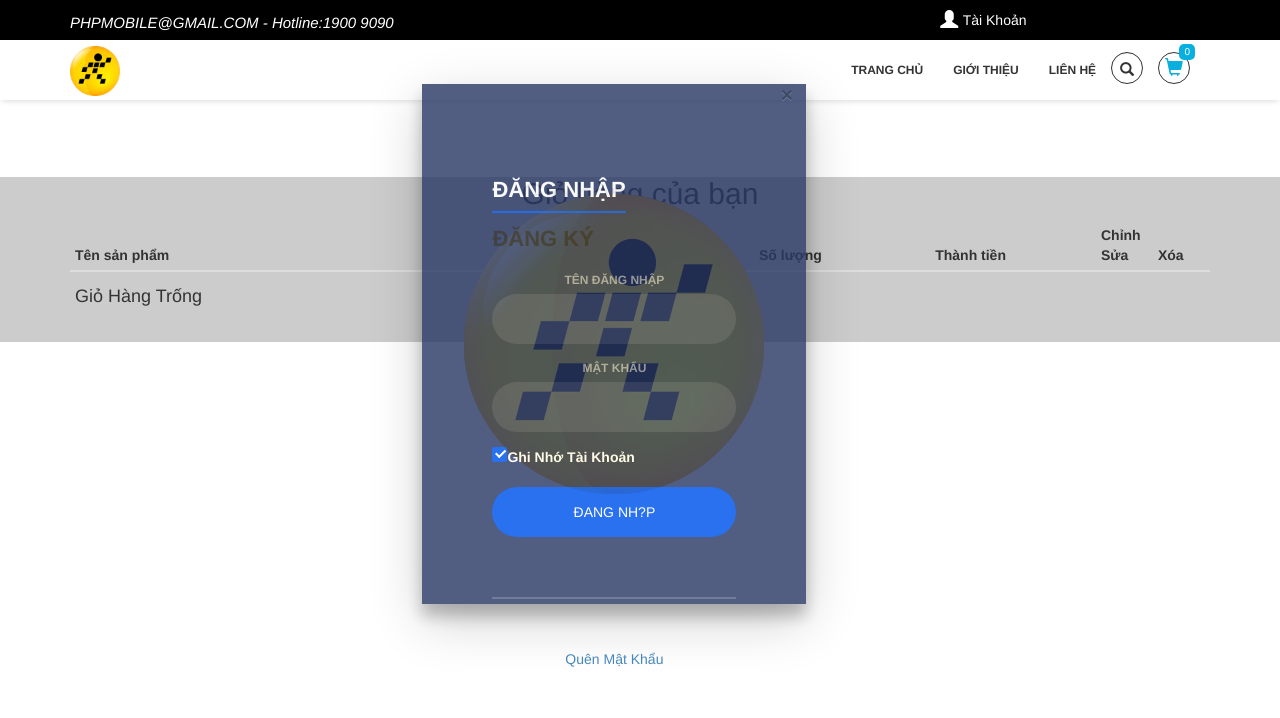
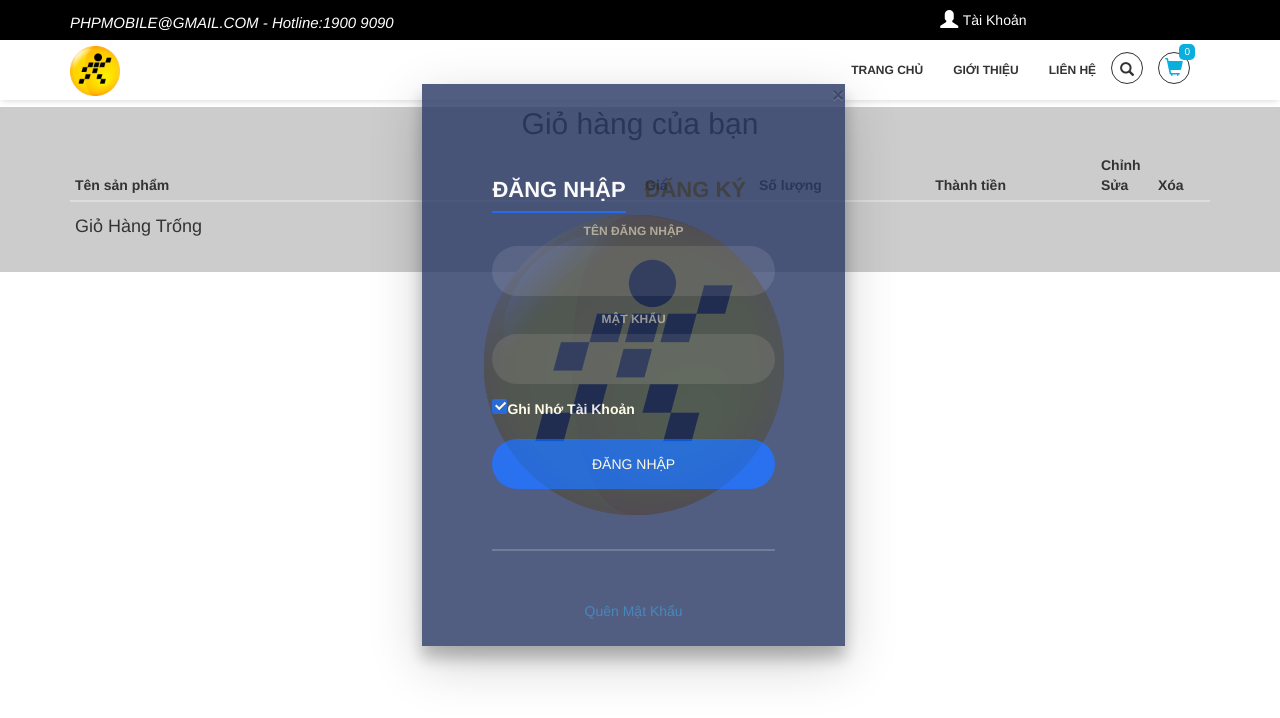
Before and after one commit to PHPPROJECTTEAM3/PHPTEAM3, a PHP site: page /Giohang.php in a window 1280 px wide, after a click on "Tài Khoản". Shown: the top 718 px of the page. Run offline with PHP 8.4, Linux system fonts and the light colour scheme; some libraries are stand-ins or nearby versions.

Commit message:
update tài khoản

```diff
--- a/Code/Template.css
+++ b/Code/Template.css
@@ -56,7 +56,7 @@
 
 /*Giohang*/
 .DetailsGioHang{
-    margin-top: 6%;
+    margin-top: -1%;
 }
 
 .navbar-custom .navbar-nav > .active > a {
--- a/Code/dangkydangnhap.css
+++ b/Code/dangkydangnhap.css
@@ -3,16 +3,15 @@
 .clearfix:after{clear:both;display:block}
 a{color:inherit;text-decoration:none}
 
-.login-wrap{
-	width:50%;
-        margin-top: 11%;
-	margin-left: 55%;
-	max-width:500px;
-	min-height:520px;
-        position: relative;
-
-	background:url(../Images/thegioididong-icon.png) no-repeat center;
-	box-shadow:0 12px 15px 0 rgba(0,0,0,.24),0 17px 50px 0 rgba(0,0,0,.19);
+.login-wrap {
+    width: 55%;
+    margin-top: 11%;
+    margin-left: 55%;
+    max-width: 500px;
+    min-height: 562px;
+    position: relative;
+    background: url(../Images/thegioididong-icon.png) no-repeat center;
+    box-shadow: 0 12px 15px 0 rgba(0,0,0,.24), 0 17px 50px 0 rgba(0,0,0,.19);
 }
 .login-html{
 	width:100%;
@@ -157,6 +156,6 @@ a{color:inherit;text-decoration:none}
 }
 .close{
         position: fixed;
-    margin-left: 61%;
+    margin-left: 65%;
     z-index: 1;
 }
--- a/PRJ_Library/header.html
+++ b/PRJ_Library/header.html
@@ -122,7 +122,7 @@ include_once '../PRJ_Library/connect_DB.php';
 					<label for="check"><span class="icon"></span>Ghi Nhớ Tài Khoản</label>
 				</div>
 				<div class="group">
-                                    <input type="submit" class="button" value="Ðang Nh?p" name="bt_signIn">
+                                    <input type="submit" class="button" value="Ðăng Nhập" name="bt_signIn">
 				</div>
 				<div class="hr"></div>
 				<div class="foot-lnk">
@@ -151,7 +151,7 @@ include_once '../PRJ_Library/connect_DB.php';
                                         <input id="pass" type="email" class="input" required name="email" maxlength="50">
 				</div>
 				<div class="group">
-                                    <input type="submit" class="button" value="Ðang Ký" name="bt_signIn">
+                                    <input type="submit" class="button" value="Ðăng Ký" name="bt_signIn">
 				</div>
 
 			</div>
```
